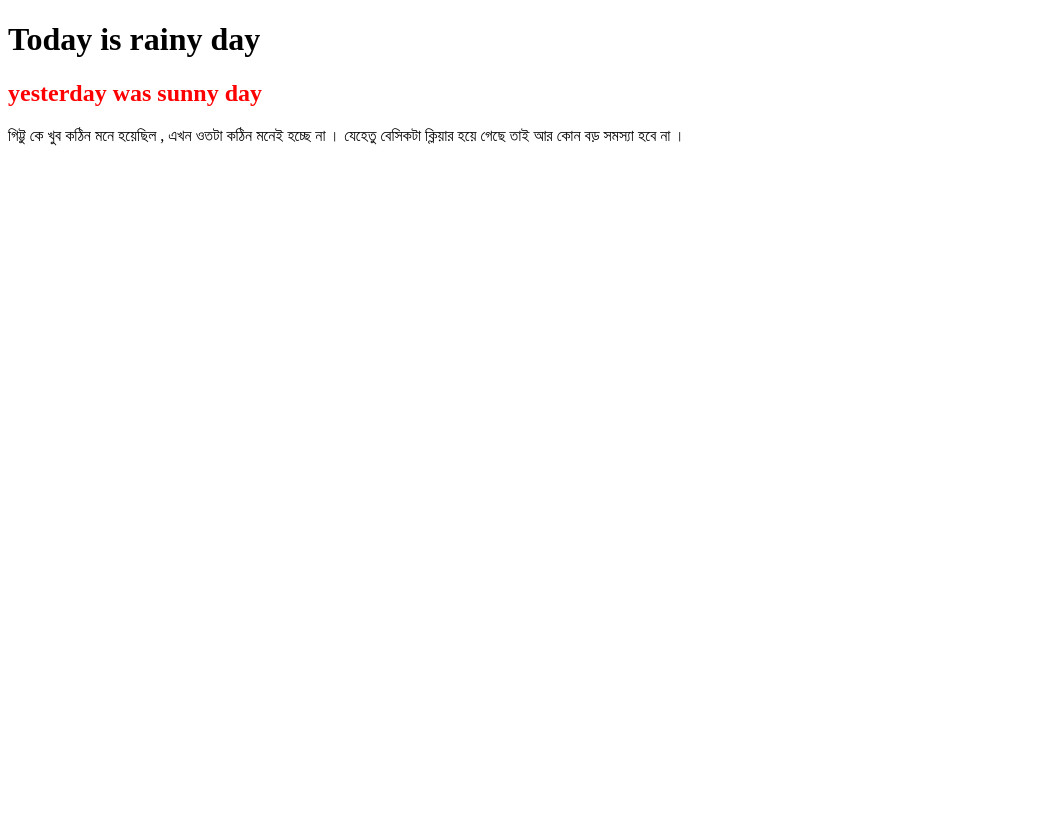
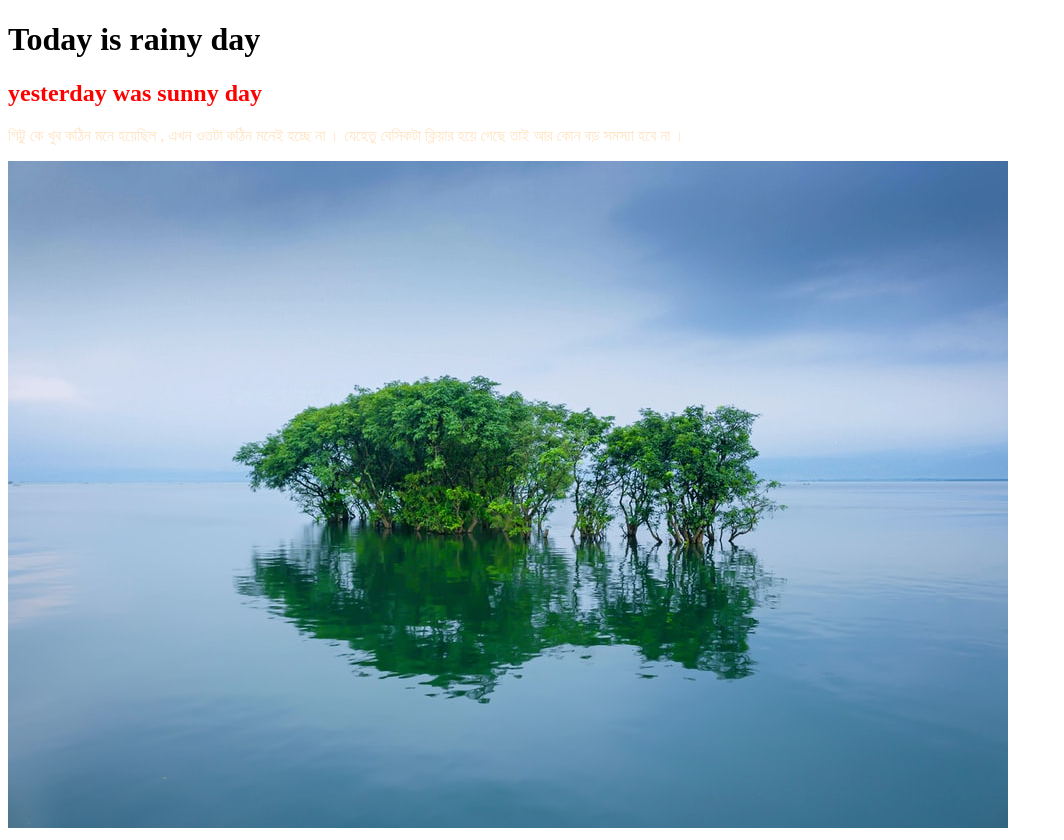
Before and after one commit to shaonkislo2/my-1stpractice-repo, a plain HTML site: page index.html in a window 1280 px wide. Shown: the whole page, without its empty margins (0-1064 px from the left). Before the commit the page ends 800 px from the top, so only its background shows below. Drawn offline with Linux system fonts and the light colour scheme.

Commit message:
nature pic

```diff
--- a/index.html
+++ b/index.html
@@ -11,6 +11,7 @@
   <h1>Today is rainy day </h1>
   <h2>yesterday was sunny day</h2>
   <p>গিট্টু কে খুব কঠিন মনে হয়েছিল , এখন ওতটা কঠিন মনেই হচ্ছে না । যেহেতু বেসিকটা ক্লিয়ার হয়ে গেছে তাই আর কোন বড় সমস্যা হবে না । </p>
+  <img src="nature.jpg" alt="">
 
 </body>
 </html>
--- a/style.css
+++ b/style.css
@@ -1,3 +1,6 @@
 h2{
   color: red;
 }
+p{
+  color: bisque;
+}
```
Also changed, not shown: nature.jpg (added).
